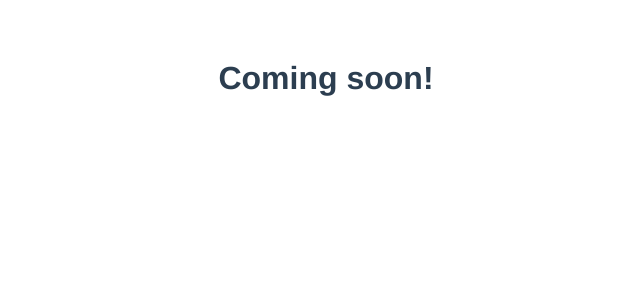
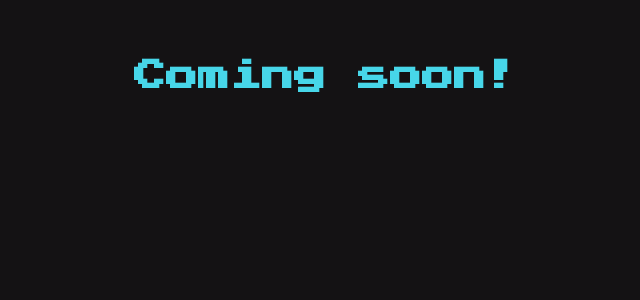
Before and after one commit to bbutkovic/automatic-succotash, a Vue app: page / in a window 1280 px wide. Shown: the top 300 px of the page, without its empty margins (314-954 px from the left). Built offline with nearby package versions, Linux system fonts and the light colour scheme.

Commit message:
set up base font, background, add license

```diff
--- a/src/App.vue
+++ b/src/App.vue
@@ -1,6 +1,6 @@
 <template>
   <div id="app">
-    <h1>Coming soon!</h1>
+    <h1 class="greeter">Coming soon!</h1>
   </div>
 </template>
 
@@ -14,12 +14,21 @@ export default {
 </script>
 
 <style>
-#app {
-  font-family: Avenir, Helvetica, Arial, sans-serif;
-  -webkit-font-smoothing: antialiased;
-  -moz-osx-font-smoothing: grayscale;
+@import url('https://fonts.googleapis.com/css2?family=Press+Start+2P&display=swap');
+
+h1 {
+  font-family: 'Press Start 2P', cursive;
+  font-smooth: never;
+  -webkit-font-smoothing : none;
+}
+
+.greeter {
   text-align: center;
-  color: #2c3e50;
   margin-top: 60px;
+  color:#47d6e9;
+}
+
+body {
+  background-color: #141214;
 }
 </style>
```
Also changed, not shown: src/components/Monitor.vue (added), 2 other files (tests, documents, lock files or other folders).
